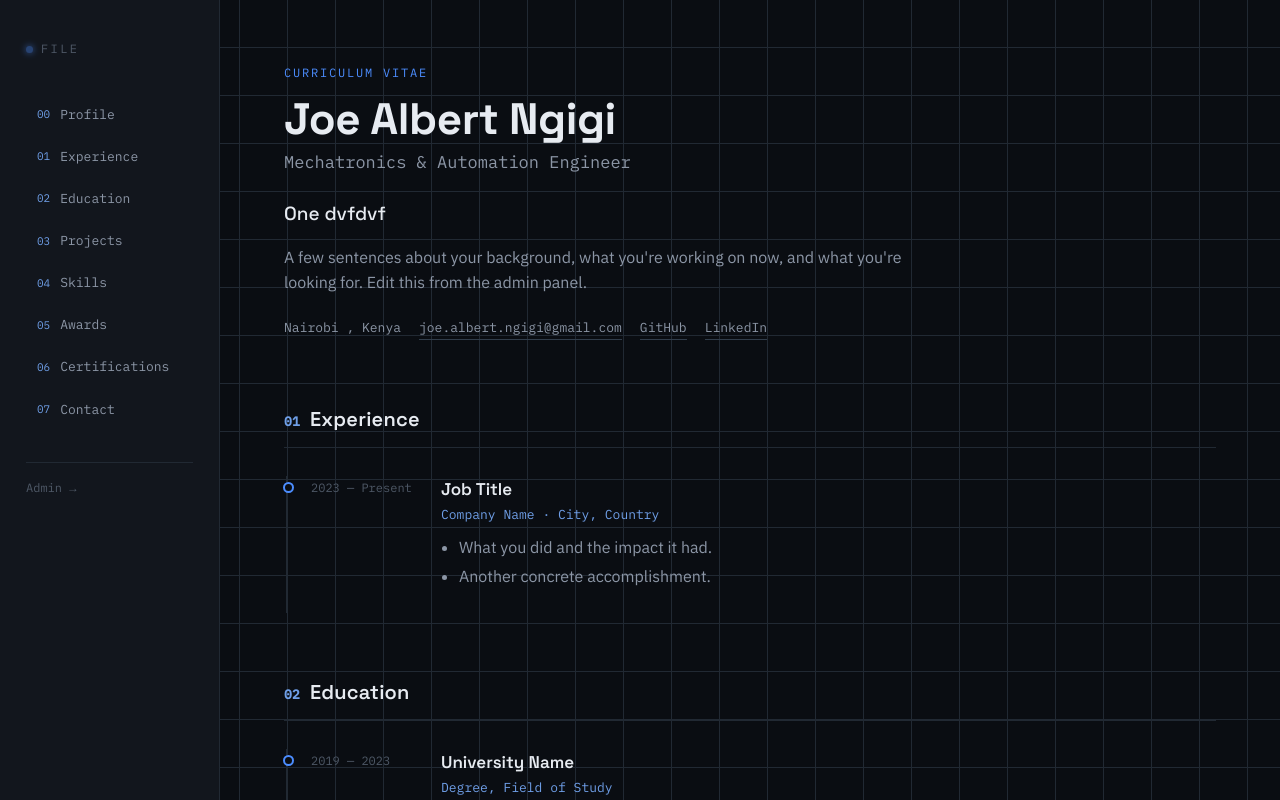
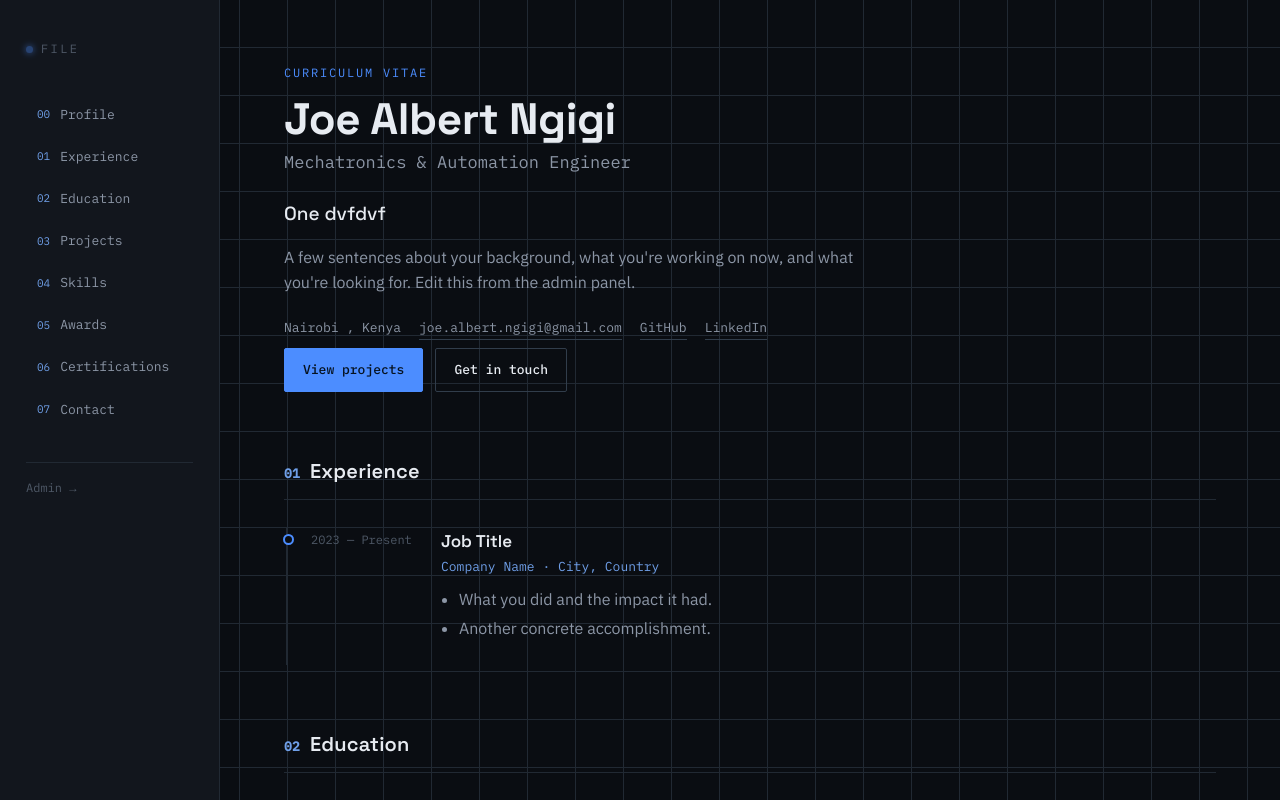
Before and after one commit to Ngigi33/site, a React (Vite) app: page / in a window 1280 px wide. Shown: the top 800 px of the page. Built offline with nearby package versions, Linux system fonts and the light colour scheme.

Commit message:
Add CTA buttons and fix tags bugs

```diff
--- a/src/lib/defaultData.js
+++ b/src/lib/defaultData.js
@@ -8,6 +8,7 @@ export const defaultData = {
     bio: 'A few sentences about your background, what you\'re working on now, and what you\'re looking for. Edit this from the admin panel.',
     location: 'City, Country',
     email: 'you@example.com',
+    status: 'Open to opportunities',
     photo: '',
     videoUrl: '',
     links: [
--- a/src/pages/PublicSite.jsx
+++ b/src/pages/PublicSite.jsx
@@ -88,6 +88,12 @@ export default function PublicSite() {
             )}
           </div>
           <p className="tagline">{profile.tagline}</p>
+          {profile.status && (
+            <p className="status-line">
+              <span className="status-led" />
+              {profile.status}
+            </p>
+          )}
           <p className="bio">{profile.bio}</p>
           <div className="meta-row">
             {profile.location && <span>{profile.location}</span>}
@@ -99,6 +105,14 @@ export default function PublicSite() {
                 {l.label}
               </a>
             ))}
+          </div>
+          <div className="cta-row">
+            <a className="cta-btn" href="#projects">
+              View projects
+            </a>
+            <a className="cta-btn cta-btn-outline" href="#contact">
+              Get in touch
+            </a>
           </div>
           {profile.videoUrl && <VideoEmbed url={profile.videoUrl} />}
         </section>
--- a/src/pages/publicSite.css
+++ b/src/pages/publicSite.css
@@ -188,7 +188,7 @@
 
 .bio {
   color: var(--ink-soft);
-  max-width: 70ch;
+  max-width: 62ch;
   margin: 0 0 24px;
 }
 
@@ -210,6 +210,59 @@
 .meta-row a:hover {
   color: var(--blue);
   border-color: var(--blue);
+}
+
+.status-line {
+  display: flex;
+  align-items: center;
+  gap: 8px;
+  font-family: var(--mono);
+  font-size: 13px;
+  color: var(--ink-soft);
+  margin: -8px 0 20px;
+}
+
+.status-line .status-led {
+  width: 6px;
+  height: 6px;
+}
+
+.cta-row {
+  display: flex;
+  gap: 12px;
+  margin: 8px 0 4px;
+}
+
+.cta-btn {
+  display: inline-flex;
+  align-items: center;
+  gap: 8px;
+  font-family: var(--mono);
+  font-size: 13px;
+  text-decoration: none;
+  padding: 11px 18px;
+  border-radius: var(--radius);
+  border: 1px solid var(--blue);
+  background: var(--blue);
+  color: #06121f;
+  font-weight: 500;
+  transition: opacity 0.15s ease;
+}
+
+.cta-btn:hover {
+  opacity: 0.85;
+}
+
+.cta-btn-outline {
+  background: transparent;
+  border-color: var(--line-strong);
+  color: var(--ink);
+}
+
+.cta-btn-outline:hover {
+  border-color: var(--blue);
+  color: var(--blue);
+  opacity: 1;
 }
 
 /* bracket frame — computer-vision detection box motif */
```
Also changed, not shown: src/pages/Admin.jsx (+22 -16 lines), 8 other files (tests, documents, lock files or other folders).
